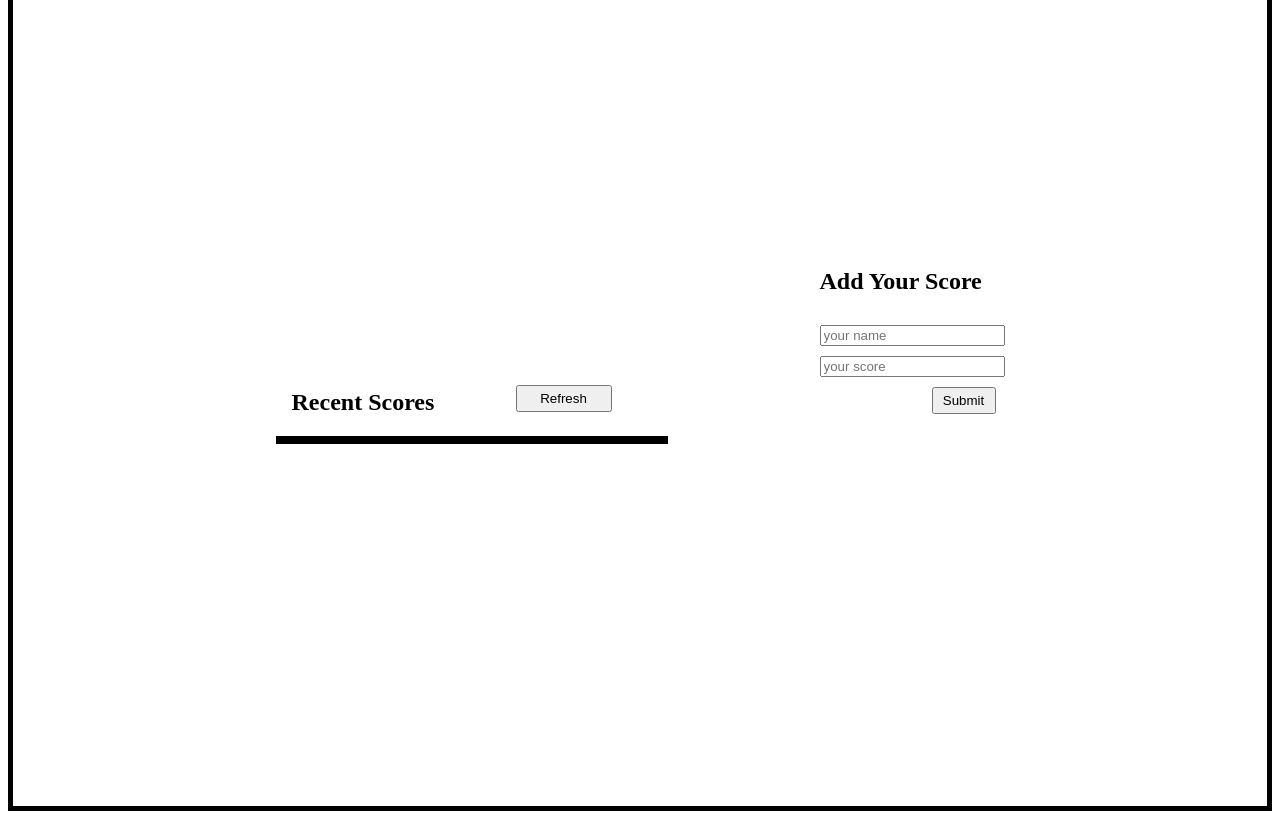
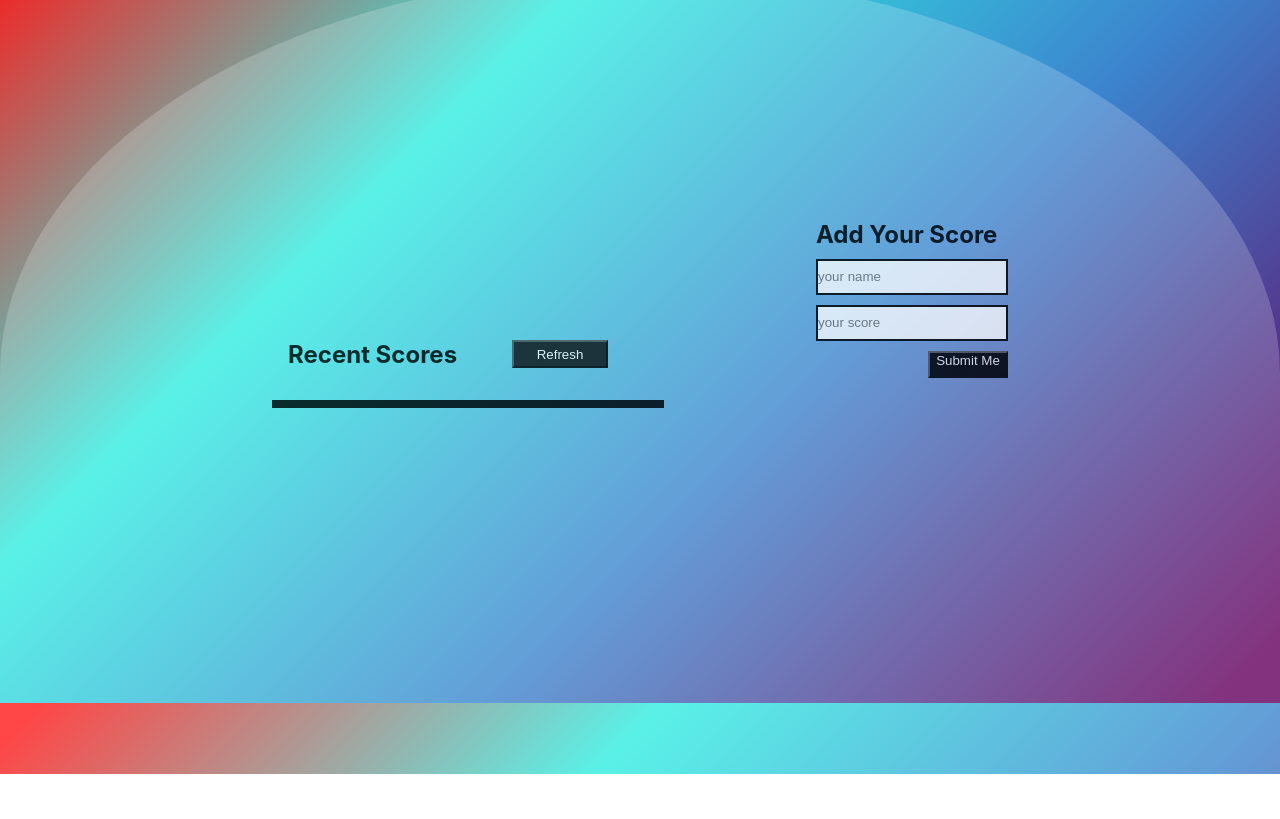
Before and after one commit to SabaAhmad404/Leaderboard-Apis, a website built with webpack: page src/index.html in a window 1280 px wide. Shown: the part 97-916 px from the top of the page. After the commit the page ends 871 px from the top, so only its background shows below. Built offline with nearby package versions, Linux system fonts and the light colour scheme; no server answers.

Commit message:
styling my leaderboard

```diff
--- a/src/index.html
+++ b/src/index.html
@@ -19,8 +19,10 @@
       <div class="Score">
         <h2>Add Your Score</h2>
         <input type="text" id="text" placeholder="your name" />
-        <input type="text" id="score-text" placeholder="your score" />
-        <button class="submit-button">Submit</button>
+        <input type="number" id="score-text" placeholder="your score" />
+        <button class="button">
+          <span data-title="OH YEAH!">Submit Me</span>
+        </button>
       </div>
     </div>
   </body>
--- a/src/index.js
+++ b/src/index.js
@@ -1,16 +1,16 @@
-import './style.css';
-import getData from './modules/get.js';
-import postData from './modules/post.js';
+import "./style.css";
+import getData from "./modules/get.js";
+import postData from "./modules/post.js";
 
 /// buttons//
 
-const submitButton = document.querySelector('.submit-button');
-submitButton.addEventListener('click', () => {
+const submitButton = document.querySelector(".button");
+submitButton.addEventListener("click", () => {
   postData();
 });
 
-const refreshButton = document.querySelector('.refresh-button');
-refreshButton.addEventListener('click', () => {
+const refreshButton = document.querySelector(".refresh-button");
+refreshButton.addEventListener("click", () => {
   window.location.reload();
 });
 getData();
--- a/src/style.css
+++ b/src/style.css
@@ -1,6 +1,32 @@
+@import url(https://fonts.googleapis.com/css?family=Montserrat:700);
+
+* {
+  margin: 0;
+  padding: 0;
+}
+
 body {
-  background-color: white;
-  border: 5px solid black;
+  margin: auto;
+  font-family: -apple-system, BlinkMacSystemFont, sans-serif;
+  overflow: auto;
+  background: linear-gradient(315deg, rgba(101, 0, 94, 1) 3%, rgba(60, 132, 206, 1) 38%, rgba(48, 238, 226, 1) 68%, rgba(255, 25, 25, 1) 98%);
+  animation: gradient 15s ease infinite;
+  background-size: 400% 400%;
+  background-attachment: fixed;
+}
+
+@keyframes gradient {
+  0% {
+    background-position: 0% 0%;
+  }
+
+  50% {
+    background-position: 100% 100%;
+  }
+
+  100% {
+    background-position: 0% 0%;
+  }
 }
 
 .container {
@@ -10,11 +36,32 @@ body {
   align-items: center;
   height: 100vh;
   gap: 13rem;
+  background: rgb(255 255 255 / 25%);
+  border-radius: 1000% 1000% 0 0;
+  animation: wave 10s -3s linear infinite;
+  transform: translate3d(0, 0, 0);
+  opacity: 0.8;
+  bottom: 0;
+}
+
+.container:nth-of-type(2) {
+  bottom: -1.25em;
+  animation: wave 18s linear reverse infinite;
+  opacity: 0.8;
+}
+
+.container:nth-of-type(3) {
+  bottom: -2.5em;
+  animation: wave 20s -1s reverse infinite;
+  opacity: 0.9;
 }
 
 h1 {
-  margin-left: 4rem;
   margin-top: 2rem;
+  color: white;
+  display: flex;
+  justify-content: center;
+  font-weight: 900;
 }
 
 .inner-paragraph {
@@ -23,7 +70,7 @@ h1 {
 }
 
 p:nth-child(even) {
-  background-color: rgb(204, 202, 202);
+  background-color: rgb(250, 245, 245);
 }
 
 .second-board {
@@ -38,7 +85,9 @@ p:nth-child(even) {
 .refresh-button {
   height: 1.7rem;
   width: 6rem;
-  margin-top: 1rem;
+  margin-bottom: 2rem;
+  background-color: rgb(22, 21, 22);
+  color: white;
 }
 
 .score-dashboard {
@@ -54,8 +103,50 @@ p:nth-child(even) {
   margin-bottom: 9.4rem;
 }
 
-.submit-button {
+.button {
   height: 1.7rem;
-  width: 4rem;
+  width: 5rem;
   margin-left: 7rem;
+  display: inline-block;
+  overflow: hidden;
+  left: 40%;
+  top: 40%;
+  perspective: 400px;
+  background-color: transparent;
 }
+
+.button span {
+  display: block;
+  position: relative;
+  transition: 0.3s ease-in-out all;
+  transform-origin: 50% 0;
+  transform-style: preserve-3d;
+  background-color: black;
+  color: rgb(243, 240, 240);
+}
+
+.button span::after {
+  display: block;
+  content: attr(data-title);
+  transition: 0.3s ease-in-out all;
+  transform-origin: 50% 0;
+  transform: translate3d(0, 105%, 0) rotateX(-90deg);
+  background-color: rgb(5, 5, 5);
+  color: rgb(252, 251, 251);
+  width: 100%;
+  height: 1.5rem;
+}
+
+.button:hover span {
+  transform: translate3d(0, 0, -30px) rotateX(90deg);
+}
+
+#text {
+  height: 2rem;
+  border: 2px solid black;
+}
+
+#score-text {
+  height: 2rem;
+  border: 2px solid black;
+}
```
